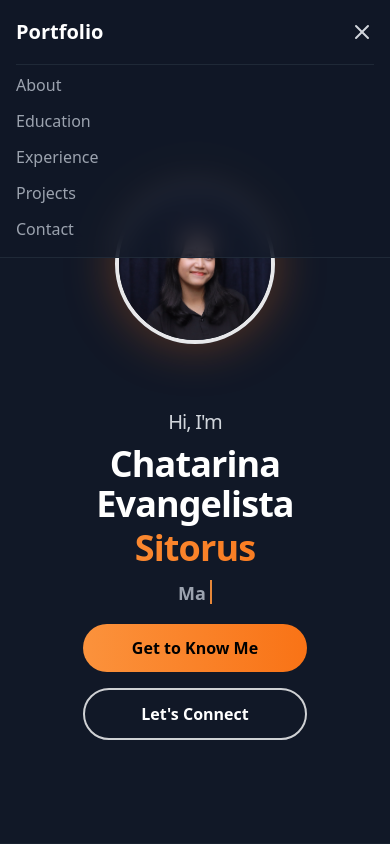
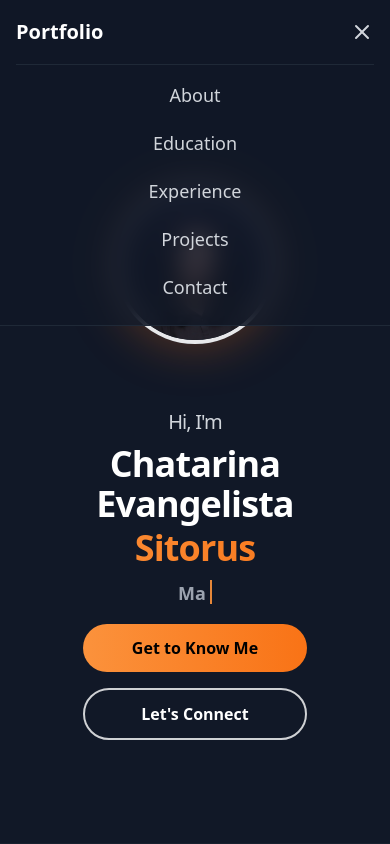
Before and after one commit to Chatarinaeva/portfolio-chatarinaeva, a React (Vite) app: page / in a window 390 px wide. Both pictures are taken after a click on the button "Toggle navigation menu". Shown: the top 844 px of the page. Built offline with nearby package versions, Linux system fonts and the light colour scheme.

Commit message:
Simplify mobile navigation button rendering
Refactor mobile navigation buttons to use a map for rendering.

```diff
--- a/src/App.tsx
+++ b/src/App.tsx
@@ -103,38 +103,23 @@ function App() {
 
           {/* Mobile Navigation Menu */}
           {isMenuOpen && (
-            <div className="md:hidden pb-4 pt-2 border-t border-gray-800">
-              <div className="flex flex-col space-y-3">
-                <button
-                  onClick={() => scrollToSection('about')}
-                  className="text-left text-gray-400 hover:text-orange-400 font-medium transition-colors duration-200"
-                >
-                  About
-                </button>
-                <button
-                  onClick={() => scrollToSection('education')}
-                  className="text-left text-gray-400 hover:text-orange-400 font-medium transition-colors duration-200"
-                >
-                  Education
-                </button>
-                <button
-                  onClick={() => scrollToSection('experience')}
-                  className="text-left text-gray-400 hover:text-orange-400 font-medium transition-colors duration-200"
-                >
-                  Experience
-                </button>
-                <button
-                  onClick={() => scrollToSection('projects')}
-                  className="text-left text-gray-400 hover:text-orange-400 font-medium transition-colors duration-200"
-                >
-                  Projects
-                </button>
-                <button
-                  onClick={() => scrollToSection('contact')}
-                  className="text-left text-gray-400 hover:text-orange-400 font-medium transition-colors duration-200"
-                >
-                  Contact
-                </button>
+            <div className="md:hidden pb-6 pt-4 border-t border-gray-800">
+              <div className="flex flex-col items-center space-y-5">
+                {[
+                  ['about', 'About'],
+                  ['education', 'Education'],
+                  ['experience', 'Experience'],
+                  ['projects', 'Projects'],
+                  ['contact', 'Contact'],
+                ].map(([id, label]) => (
+                  <button
+                    key={id}
+                    onClick={() => scrollToSection(id)}
+                    className="text-center text-lg text-gray-300 hover:text-orange-400 font-medium transition-colors duration-200"
+                  >
+                    {label}
+                  </button>
+                ))}
               </div>
             </div>
           )}
```
